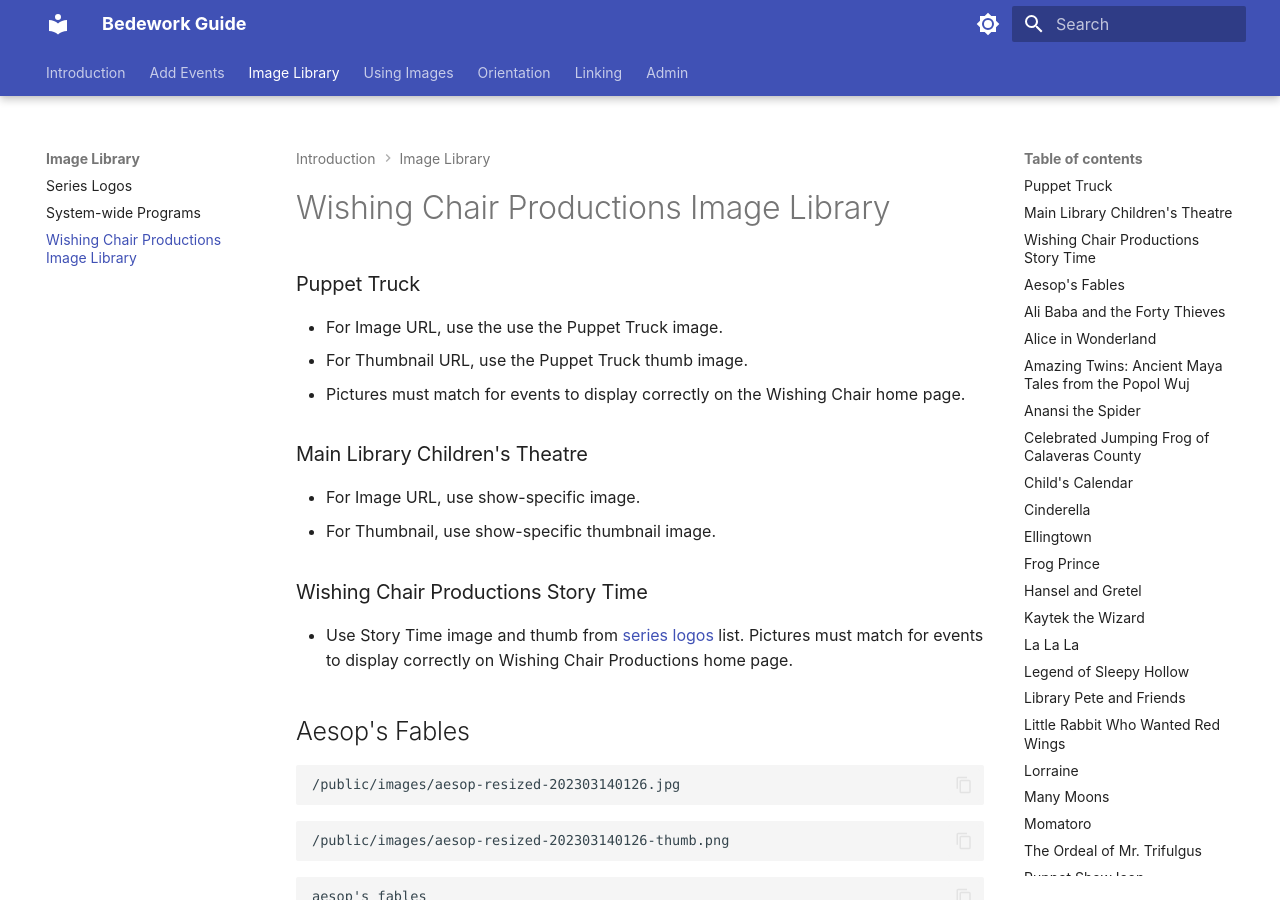
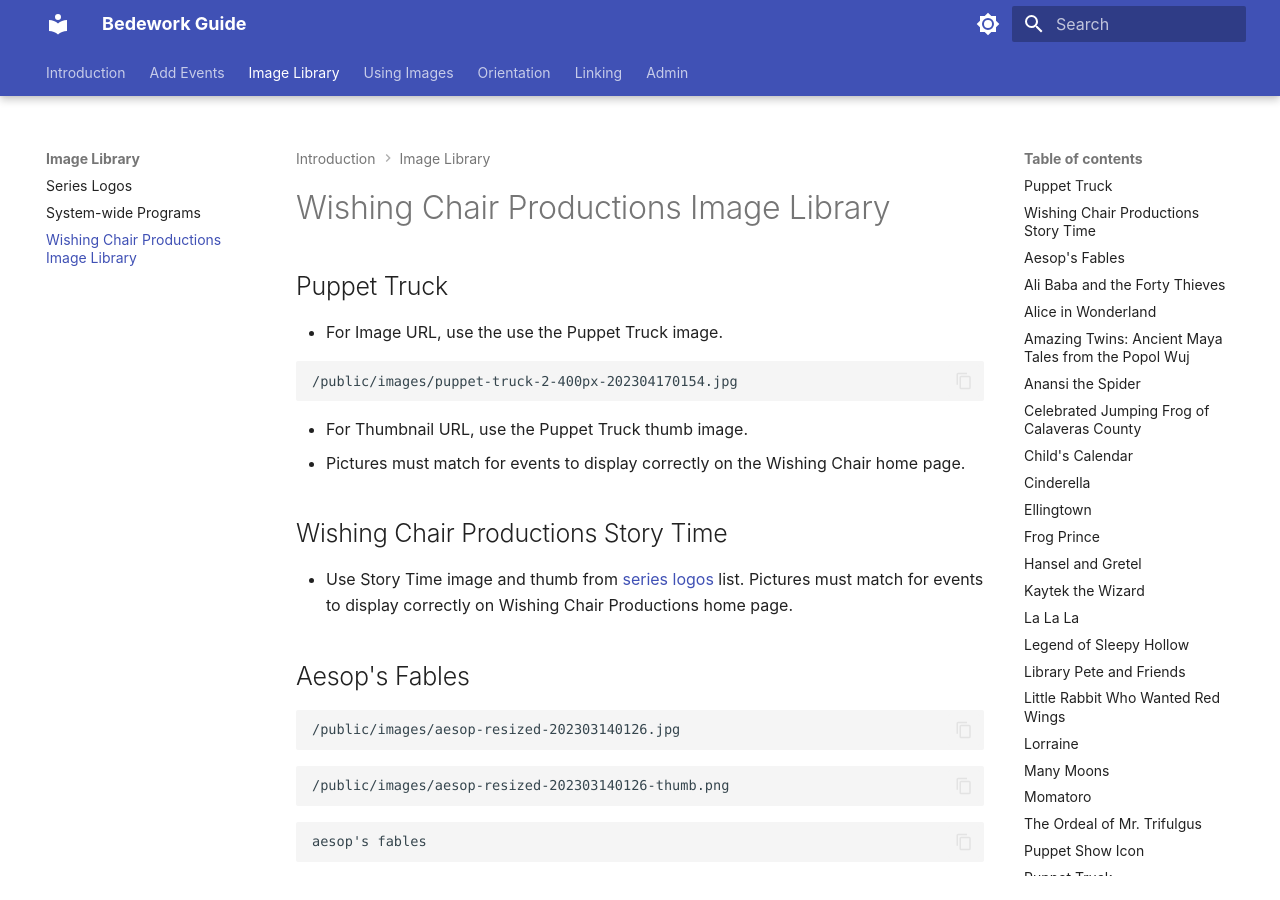
Before and after one commit to Nashville-Public-Library/bedework-docs, an MkDocs documentation site: the page built from docs/image-library/wishing-chair-image-library.md, in a window 1280 px wide and 900 px high. Built offline with MkDocs 1.6.1 and Material for MkDocs 9.7.7, drawn with Linux system fonts in a browser that asks for light colours; some of the changed text lies outside the part shown.

Commit message:
fix wishing chair, puppet truck visibility

````diff
--- a/docs/image-library/wishing-chair-image-library.md
+++ b/docs/image-library/wishing-chair-image-library.md
@@ -3,284 +3,392 @@ title: Wishing Chair Productions Image Library
 ---
 
 # Wishing Chair Productions Image Library
-### Puppet Truck
+
+## Puppet Truck
 
 - For Image URL, use the use the Puppet Truck image.
+
+```
+/public/images/puppet-truck-2-400px-202304170154.jpg
+```
+
 - For Thumbnail URL, use the Puppet Truck thumb image.
-- Pictures must match for events to display  correctly on the Wishing Chair home page.
-### Main Library Children's Theatre
+- Pictures must match for events to display correctly on the Wishing Chair home page.
 
-- For Image URL, use show-specific image.
-- For Thumbnail, use show-specific thumbnail image.
-### Wishing Chair Productions Story Time
+## Wishing Chair Productions Story Time
 
 - Use Story Time image and thumb from [series logos](../docs/image-library/series-logos-code-block.md) list. Pictures must match for events to display correctly on Wishing Chair Productions home page.
+
 ## Aesop's Fables
+
 ```
 /public/images/aesop-resized-202303140126.jpg
 ```
+
 ```
 /public/images/aesop-resized-202303140126-thumb.png
 ```
+
 ```
 aesop's fables
 ```
+
 ## Ali Baba and the Forty Thieves
+
 ```
 /public/images/ali-baba-wishing-chair-201612120330.jpg
 ```
+
 ```
 /public/images/ali-baba-wishing-chair-201612120330-thumb.png
 ```
+
 ```
 Ali Baba
 ```
+
 ## Alice in Wonderland
+
 ```
 /public/images/Alice_thumb-201609291232-thumb.png
 ```
+
 ## Amazing Twins: Ancient Maya Tales from the Popol Wuj
+
 ```
 /public/images/amazing-201801311023.jpg
 ```
+
 ```
 /public/images/amazing-201801311023-thumb.png
 ```
+
 ```
 amazing twins
 ```
+
 ## Anansi the Spider
+
 ```
 /public/images/WishingChair_Anansi-201609291229.jpg
 ```
+
 ```
 /public/images/WishingChair_Anansi-201609291229-thumb.png
 ```
+
 ```
 anansi
 ```
+
 ## Celebrated Jumping Frog of Calaveras County
+
 ```
 http://nashvillepubliclibrary.org/wishingchair/files/2014/10/wishingchair_jumping-frog.jpg
 ```
+
 ```
 frog illustration
 ```
+
 ## Child's Calendar
+
 ```
 /public/images/wishingChair_childsCalendar-201609291230.jpg
 ```
+
 ```
 /public/images/wishingChair_childsCalendar-201609291230-thumb.png
 ```
+
 ## Cinderella
+
 ```
 /public/images/wishing-chair-cinderella.jpg
 ```
+
 ```
 /public/images/wishing-chair-cinderella-thumb.png
 ```
+
 ## Ellingtown
+
 ```
 /public/images/wishingchair_ellingtown_300-201605241135.jpg
 ```
+
 ```
 /public/images/wishingchair_ellingtown_300-201605241135-thumb.png
 ```
+
 ```
 ellingtown illustration
 ```
+
 ## Frog Prince
+
 ```
 /public/images/wishing-chair_frog-prince-201703021141.jpg
 ```
+
 ```
 /public/images/wishing-chair_frog-prince-201703021141-thumb.png
 ```
+
 ## Hansel and Gretel
+
 ```
 /public/images/wishing-chair_hansel-and-gretel-201703021144.jpg
 ```
+
 ```
 /public/images/wishing-chair_hansel-and-gretel-201703021144-thumb.png
 ```
+
 ## Kaytek the Wizard
+
 ```
 /public/images/Kaytek_150-201611080924.jpg
 ```
+
 ```
 /public/images/Kaytek_150-201611080924-thumb.png
 ```
+
 ## La La La
+
 ```
 /public/images/la-la-la-1-202312040400-thumb.png
 ```
+
 ```
 /public/images/la-la-la-1-202312040400-thumb.png
 ```
+
 ```
 girl singing 'la la la'
 ```
 
 ## Legend of Sleepy Hollow
+
 ```
 /public/images/SleepyHollowscary3resized-202106100255.jpg
 ```
+
 ```
 /public/images/SleepyHollowscary3resized-202106100255-thumb.png
 ```
+
 ## Library Pete and Friends
+
 ```
 /public/images/library-pete-image-202012110438.jpg
 ```
+
 ```
 /public/images/library-pete-image-202012110438-thumb.png
 ```
+
 ```
 illustration of library pete with a guitar
 ```
+
 ## Little Rabbit Who Wanted Red Wings
+
 ```
 /public/images/wishingchair_rabbitRedWings-201605030614.jpg
 ```
+
 ```
 /public/images/wishingchair_rabbitRedWings-201605030614-thumb.png
 ```
+
 ```
 illustration of a rabbit with red wings
 ```
+
 ## Lorraine
+
 ```
 /public/images/lorraine-book-cover-450-201906261204.jpg
 ```
+
 ```
 /public/images/lorraine-book-cover-450-201906261204-thumb.png
 ```
+
 ```
 Lorraine book cover
 ```
+
 ## Many Moons
+
 ```
 /public/images/manymoonsbookcover-202109290304.jpg
 ```
+
 ```
 /public/images/manymoonsbookcover-202109290304-thumb.png
 ```
+
 ## Momatoro
+
 ```
 /public/images/momotarocolor small-201801240155.jpg
 ```
+
 ```
 /public/images/momotarocolor small-201801240155-thumb.png
 ```
+
 ```
 illustration of momatoro
 ```
+
 ## The Ordeal of Mr. Trifulgus
+
 ```
 /public/images/trifulgus-resized-202309141126.jpg
 ```
+
 ```
 /public/images/trifulgus-resized-202309141126-thumb.png
 ```
+
 ```
 trifulgus sketch
 ```
+
 ## Puppet Show Icon
+
 ```
 /public/images/puppet-show-black-217.png
 ```
+
 ```
 /public/images/puppet-show-black-80.png
 ```
+
 ## Puppet Truck
-```
-/public/images/puppet-truck-2-400px-202304170154.jpg
-```
+
 ```
 /public/images/puppet-truck-2-400px-202304170154-thumb.png
 ```
+
 ```
 puppet truck
 ```
+
 ## Puppet Truckin' with Mr. B
+
 ```
 /public/images/Puppet%20Truckin'%20Logo%20v2_bedework-202005290430.jpg
 ```
+
 ```
 /public/images/Puppet%20Truck%20-%20thumbnail%20v2_bedework-202005290431-thumb.png
 ```
+
 ```
 Puppet Truckin' with Mr. B
 ```
+
 ## Puss in Boots
+
 ```
 /public/images/PNB-color%20resized-201909180509.jpg
 ```
+
 ```
 /public/images/WishingChair_Puss-in-Boots-201906180359-thumb.png
 ```
+
 ```
 puss in boots
 ```
+
 ## Sky Bear
+
 ```
 /public/images/skybear.small-202003090956.jpg
 ```
+
 ```
 /public/images/skybear.small-202003090956-thumb.png
 ```
+
 ## Stonecutter
+
 ```
 /public/images/Puppet-Truck_Stonecutter-201610270946.jpg
 ```
+
 ```
 /public/images/Puppet-Truck_Stonecutter-201610270946-thumb.png
 ```
+
 ```
 illustration of a man in red clothes and hat
 ```
+
 ## String City
+
 ```
 /public/images/PuppetFest_StringCity.jpg
 ```
+
 ```
 /public/images/string-city-logo-for-page-202003091007.jpg
 ```
+
 ```
 string city poster
 ```
+
 ## Tall Tale Circus
+
 ```
 /public/images/MN_talltales-201609291223.jpg
 ```
+
 ```
 /public/images/MN_talltales-201609291223-thumb.png
 ```
+
 ## The Tempest
+
 ```
 /public/images/wishing-chair-tempest-201612301117.jpg
 ```
+
 ```
 /public/images/wishing-chair-tempest-201612301117-thumb.png
 ```
+
 ## Tomas and the Library Lady
+
 ```
 /public/images/Tomasbookcover2-202109290306.jpg
 ```
+
 ```
 /public/images/puppet-show-black-80.png
 ```
+
 ```
 tomas and the library lady
 ```
+
 ## World of Mother Goose
+
 ```
 /public/images/w-o-mother-goose-202303140120.jpg
 ```
+
 ```
 /public/images/puppet-show-black-80.png
 ```
+
 ```
 world of mother goose
 ```
````
